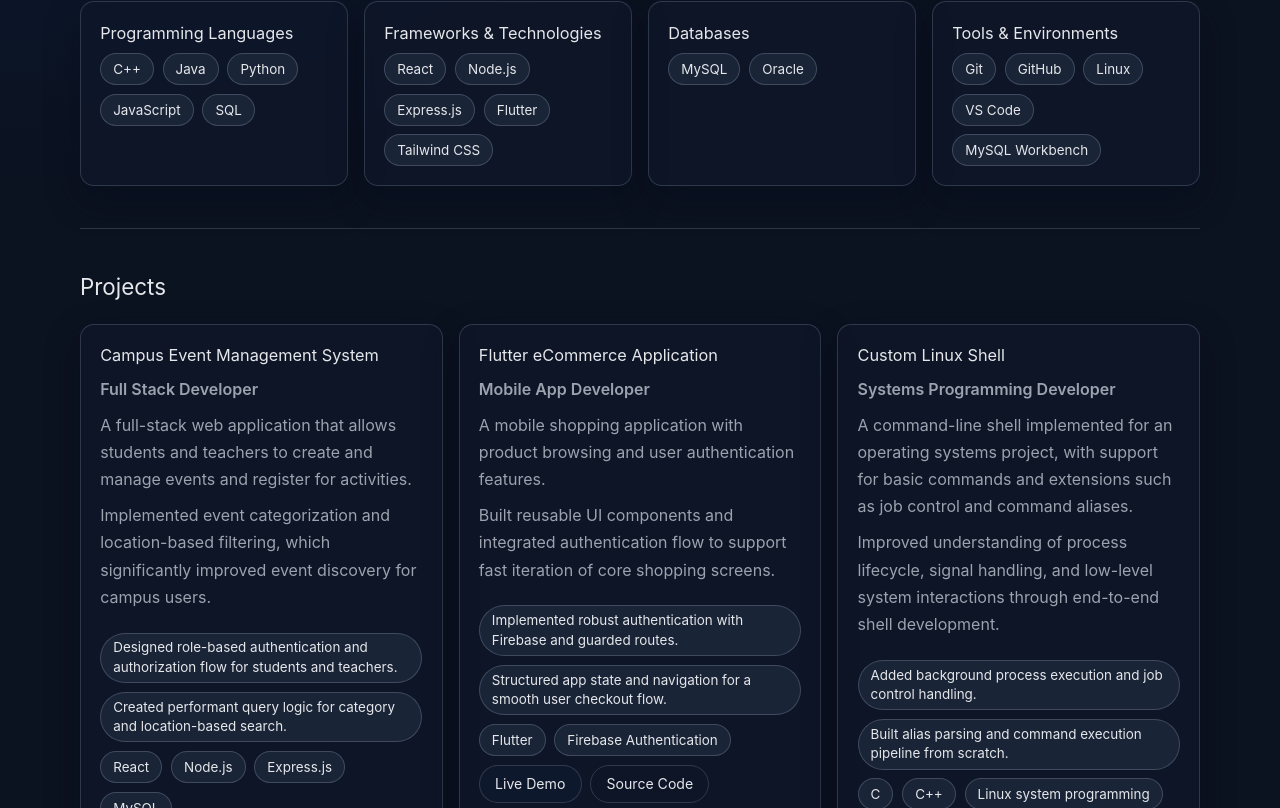
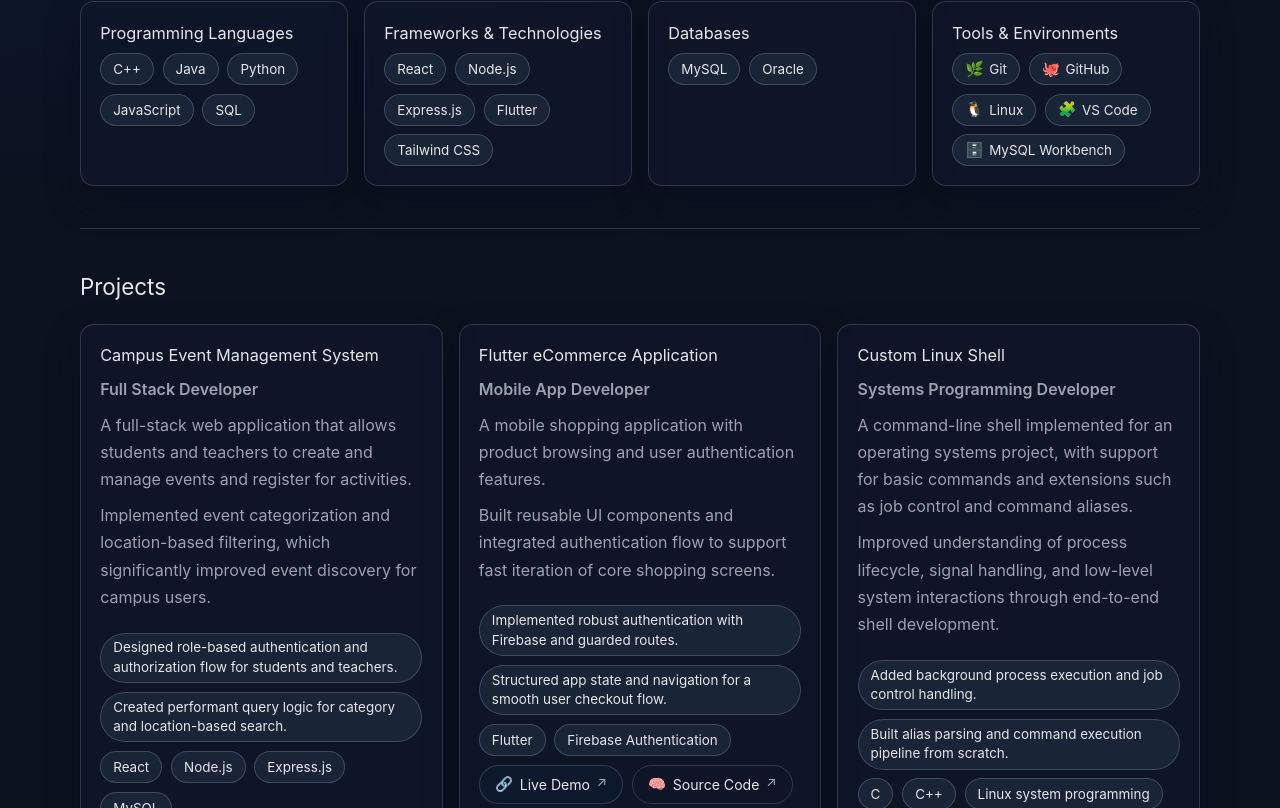
Before and after one commit to Sanzidislam/portfolio, a React (Vite) app: page / in a window 1280 px wide. Shown: the part 972-1780 px from the top of the page. Built offline with nearby package versions, Linux system fonts and the light colour scheme.

Commit message:
Differentiate links and add icons for tools and contacts

```diff
--- a/src/App.jsx
+++ b/src/App.jsx
@@ -11,6 +11,14 @@
   achievements,
   links,
 } from './data/content';
+
+const toolIcons = {
+  Git: '🌿',
+  GitHub: '🐙',
+  Linux: '🐧',
+  'VS Code': '🧩',
+  'MySQL Workbench': '🗄️',
+};
 
 function App() {
   const [theme, setTheme] = useState('dark');
@@ -136,7 +144,12 @@
                 <ul className="portfolio-card-tags">
                   {category.items.map((item) => (
                     <li key={item} className="portfolio-tag">
-                      {item}
+                      {category.label === 'Tools & Environments' && (
+                        <span className="portfolio-tool-icon" aria-hidden="true">
+                          {toolIcons[item] ?? '🛠️'}
+                        </span>
+                      )}
+                      <span>{item}</span>
                     </li>
                   ))}
                 </ul>
@@ -169,10 +182,19 @@
                   ))}
                 </div>
                 <div className="portfolio-project-links">
-                  <a href={project.demoUrl} className="portfolio-link">
+                  <a href={project.demoUrl} className="portfolio-link portfolio-link-external">
+                    <span className="portfolio-link-icon" aria-hidden="true">
+                      🔗
+                    </span>
                     Live Demo
                   </a>
-                  <a href={project.repoUrl} className="portfolio-link portfolio-link-muted">
+                  <a
+                    href={project.repoUrl}
+                    className="portfolio-link portfolio-link-muted portfolio-link-external"
+                  >
+                    <span className="portfolio-link-icon" aria-hidden="true">
+                      🧠
+                    </span>
                     Source Code
                   </a>
                 </div>
@@ -233,26 +255,35 @@
           <div className="portfolio-contact-links">
             {links.email && (
               <a href={`mailto:${links.email}`} className="portfolio-link">
+                <span className="portfolio-link-icon" aria-hidden="true">
+                  ✉️
+                </span>
                 Email
               </a>
             )}
             {links.github && (
               <a
                 href={links.github}
-                className="portfolio-link"
+                className="portfolio-link portfolio-link-external"
                 target="_blank"
                 rel="noreferrer"
               >
+                <span className="portfolio-link-icon" aria-hidden="true">
+                  🐙
+                </span>
                 GitHub
               </a>
             )}
             {links.linkedin && (
               <a
                 href={links.linkedin}
-                className="portfolio-link"
+                className="portfolio-link portfolio-link-external"
                 target="_blank"
                 rel="noreferrer"
               >
+                <span className="portfolio-link-icon" aria-hidden="true">
+                  💼
+                </span>
                 LinkedIn
               </a>
             )}
--- a/src/index.css
+++ b/src/index.css
@@ -208,6 +208,9 @@
   border-radius: 999px;
   padding: 0.3rem 0.75rem;
   font-size: 0.84rem;
+  display: inline-flex;
+  align-items: center;
+  gap: 0.35rem;
 }
 
 .portfolio-list {
@@ -340,17 +343,38 @@
   padding: 0.48rem 0.95rem;
   font-size: 0.88rem;
   background: color-mix(in srgb, var(--bg-accent) 70%, transparent);
-  transition: transform 120ms ease, border-color 120ms ease, color 120ms ease;
+  display: inline-flex;
+  align-items: center;
+  gap: 0.42rem;
+  transition: transform 120ms ease, border-color 120ms ease, color 120ms ease,
+    background-color 120ms ease;
 }
 
 .portfolio-link:hover {
   color: var(--link-hover);
   border-color: var(--link);
+  background: color-mix(in srgb, var(--bg-accent) 56%, var(--link) 44%);
   transform: translateY(-1px);
 }
 
 .portfolio-link-muted {
   background: transparent;
+}
+
+.portfolio-link-icon {
+  font-size: 0.9rem;
+}
+
+.portfolio-tool-icon {
+  font-size: 0.92rem;
+  line-height: 1;
+}
+
+.portfolio-link-external::after {
+  content: '↗';
+  font-size: 0.82rem;
+  opacity: 0.72;
+  transform: translateY(-1px);
 }
 
 a:focus-visible,
```
